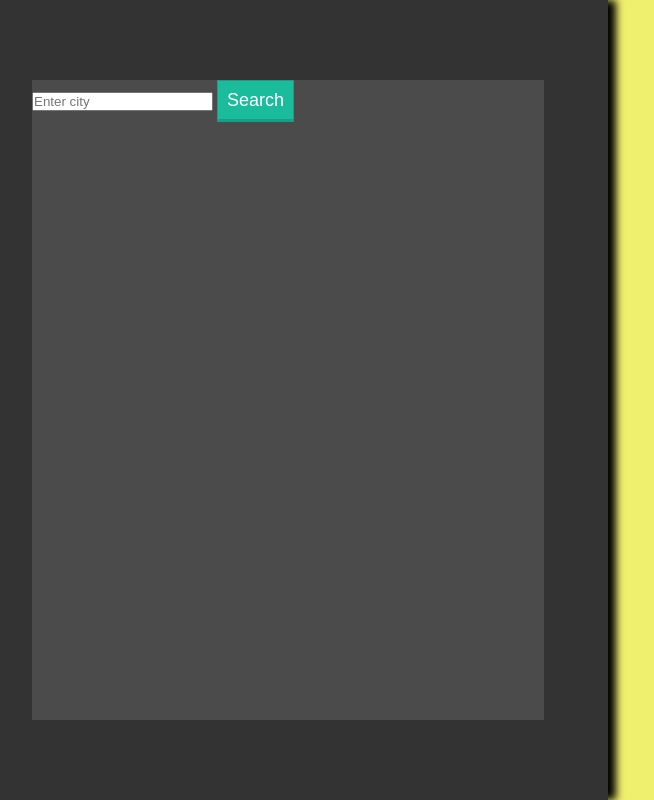
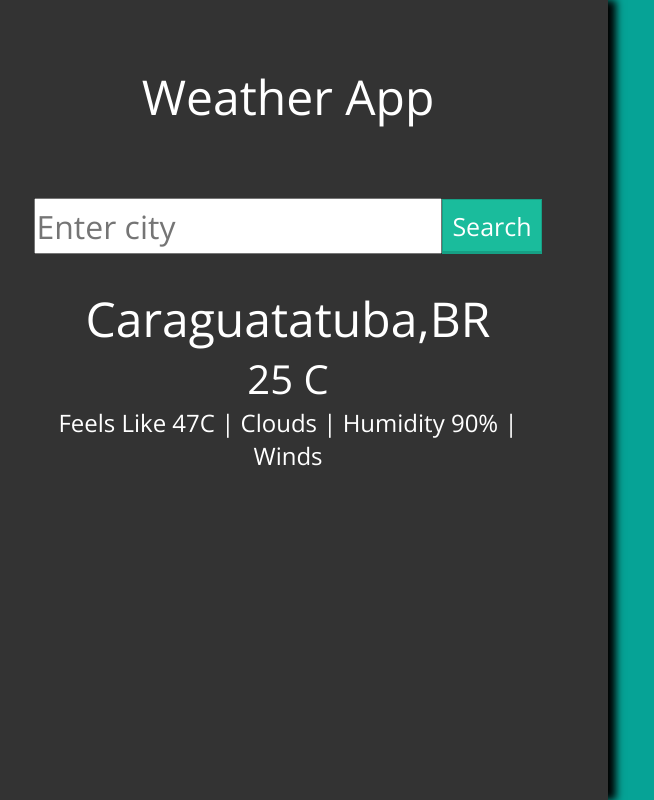
Before and after one commit to ldelbel/weather-app, a website built with webpack: page dist/index.html in a window 1280 px wide. Shown: the whole page, without its empty margins (32-686 px from the left). Built offline with nearby package versions, Linux system fonts and the light colour scheme; no server answers.

Commit message:
Create dom.js, add displayWeather, input and dom manipulation

```diff
--- /dev/null
+++ b/src/dom.js
@@ -0,0 +1,8 @@
+let cityDom = document.getElementById('city');
+let tempDom = document.getElementById('temp');
+let infoDom = document.getElementById('info');
+
+let submit = document.getElementById('submit');
+
+
+export { cityDom, tempDom, infoDom, submit }
--- a/src/fetch.js
+++ b/src/fetch.js
@@ -4,11 +4,11 @@ const key = '&APPID=91322fba82fc1be8bdbdb3c2d5555e74';
 
 const weatherInfo = async (city) => {
   try {
-    const response = await fetch(`${url}${city}${key}`, { mode: 'cors'})
+    const response = await fetch(`${url}${city}${key}`, { mode: 'cors'});
     const result = await response.json();
-    return result
+    return result;
   } catch(err) {
-    err
+    err;
   }
 }
 
--- a/src/index.js
+++ b/src/index.js
@@ -1,10 +1,33 @@
 import './styles.scss'
 import weatherInfo from './fetch'
+import { cityDom, tempDom, infoDom, submit } from './dom'
 
+const displayWeather = async (input) => {
+  let city = await weatherInfo(input);
+  let obj = {
+    name: city.name,
+    country: city.sys.country,
+    temp: Math.round(city.main.temp - 273),
+    feels: Math.round(city.main.feels_like - 273),
+    humidity: city.main.humidity,
+    desc: city.weather[0].description,
+    main: city.weather[0].main,
+    wind: {
+      deg: city.wind.deg,
+      speed: city.wind.speed
+    }
+  }
 
-const displayWeather = async () => {
-  let city = await weatherInfo('London');
-  console.log(city.sys.country)
+  cityDom.textContent = `${obj.name}, ${obj.country}`;
+  tempDom.textContent = `${obj.temp}°C`;
+  infoDom.textContent = `Feels like ${obj.feels}°C | ${obj.desc} | Humidity ${obj.humidity} | Winds (Speed ${obj.wind.speed}, Deg ${obj.wind.deg})`
+  console.log(obj.main)
 }
 
-displayWeather()
+submit.onclick = (e) => {
+  e.preventDefault;
+  let input = document.getElementById('city-input').value;
+  console.log(input)
+  document.getElementById('city-input').value = '';
+  displayWeather(input)
+}
--- a/src/styles.scss
+++ b/src/styles.scss
@@ -1,7 +1,11 @@
+@import url('https://fonts.googleapis.com/css2?family=Open+Sans:wght@300;400&display=swap');
+
 * {
   box-sizing: border-box;
   padding: 0;
   margin: 0;
+  font-family: 'Open Sans', sans-serif;
+  font-weight: 300;
 }
 
 body {
@@ -14,8 +18,10 @@ main {
   background-color: #333;
   box-shadow: 0.5em 0 0.5em black;
   display: flex;
-  justify-content: center;
+  justify-content: space-between;
   align-items: center;
+  flex-direction: column;
+  padding: 4em 0;
 }
 
 .back-img {
@@ -24,19 +30,27 @@ main {
   top: 0;
   width: 70%;
   height: 100vh;
-  background-color: rgb(240, 240, 111);
+  background-color: rgb(6, 163, 150);
   z-index: -1;
 }
 
 .container {
+  display: flex;
+  flex-direction: column;
+  align-items: center;
   width: 80%;
   height: 80%;
-  background-color: rgb(75, 75, 75);
+}
 
+form {
+  display: flex;
+  justify-content: center;
+  align-items: center;
 }
 
 .city-input {
-
+  height: 1.75em;
+  font-size: 2em;
 }
 
 .submit {
@@ -44,12 +58,11 @@ main {
 	color: #FFF;
 	margin: 0 auto;
 	background: #1abc9c;
-	font-size: 18px;
+	font-size: 25px;
 	text-align: center;
 	font-style: normal;
 	border: 1px solid #16a085;
 	border-width: 1px 1px 3px;
-  margin-bottom: 10px;
   cursor: pointer;
 
   &:active {
@@ -60,3 +73,32 @@ main {
     outline: none;
   }
 }
+
+.output {
+  margin-top: 2em;
+}
+
+.temp {
+  color:white;
+  font-size: 2.5em;
+  text-align: center;
+}
+
+.info {
+  text-align: center;
+  color: white;
+  font-size: 1.5em;
+}
+
+h1 {
+  color: white;
+  font-weight: 400;
+  font-size: 3em;
+}
+
+h2 {
+  color: white;
+  font-weight: 400;
+  font-size: 3em;
+  text-align: center;
+}
```
Also changed, not shown: dist/index.html.
